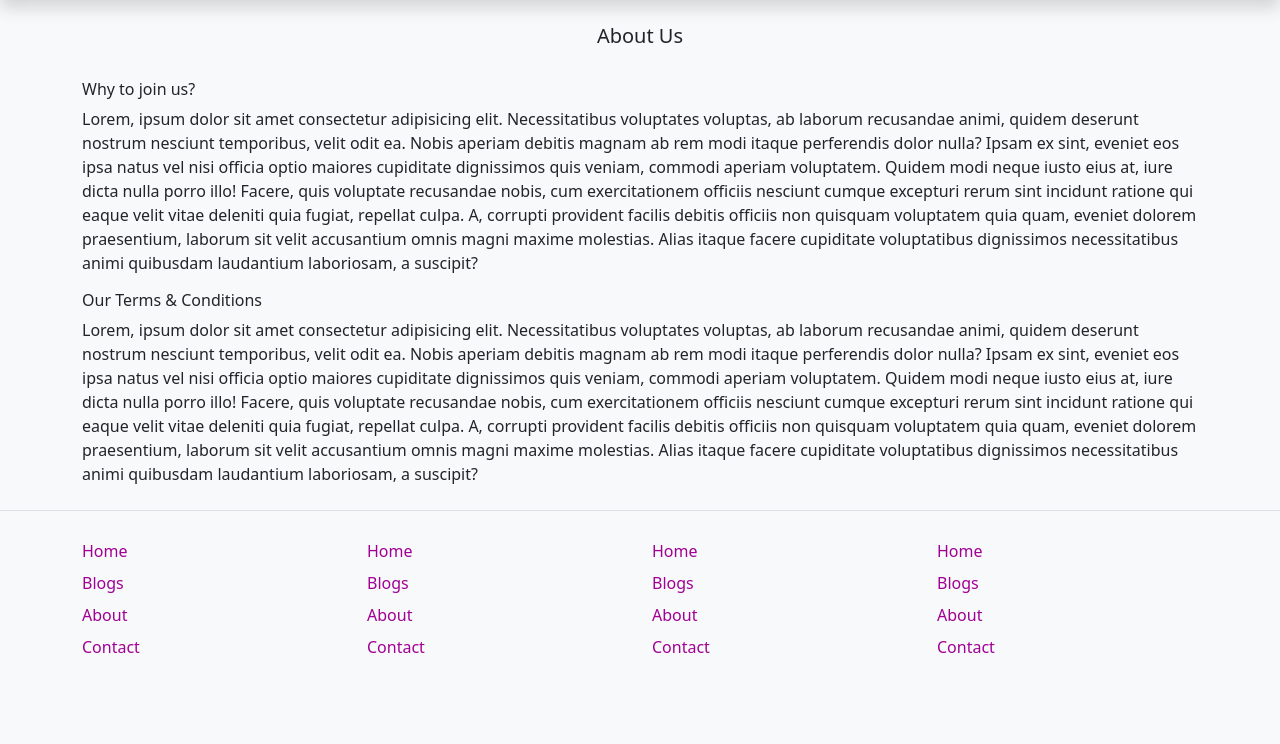
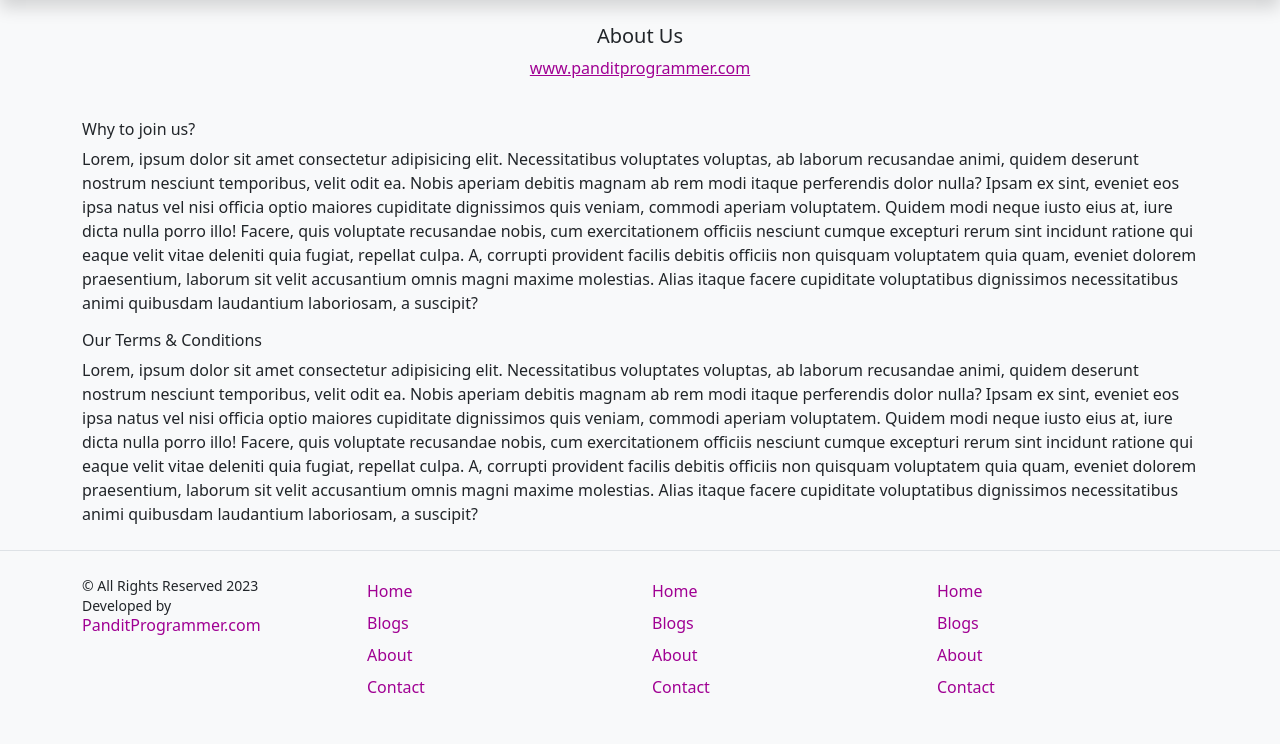
Before and after one commit to panditprogrammer/Django, a Django app: page /about/ in a window 1280 px wide. Shown: the part 56-800 px from the top of the page. Run offline with Django 4.2, Linux system fonts and the light colour scheme.

Commit message:
final commit

```diff
--- a/djangotutorials/views.py
+++ b/djangotutorials/views.py
@@ -46,6 +46,7 @@ def about(request):
 
 
 def contact(request):
+    message = ""
     if request.method == "POST":
         name = request.POST.get('name')
         email = request.POST.get('email')
@@ -53,6 +54,7 @@ def contact(request):
         message = request.POST.get('message')
         InsertContact = Contact(name=name,email=email,subject=subject,message=message)
         InsertContact.save() # save to database
-        return redirect('/contact',{"inserted":"Message Sent!"})
+        message = "Message Sent!"
+        print(request)
 
-    return render(request,"contact.html")
+    return render(request,"contact.html",{"inserted":message})
--- a/templates/about.html
+++ b/templates/about.html
@@ -4,6 +4,7 @@
   <div class="container">
     <div class="text-center py-4">
       <h1 class="h5">About Us</h1>
+      <p class="text-center"><a href="http://panditprogrammer.com" target="blank">www.panditprogrammer.com</a></p>
     </div>
     <h1 class="h6">Why to join us?</h1>
     <p class="">
--- a/templates/blogs.html
+++ b/templates/blogs.html
@@ -1,4 +1,5 @@
 {% extends 'template.html' %}
+
 
 {% block mainContent %}
   <main class="container">
@@ -20,8 +21,8 @@
                 <h1 class="h4"><a href="/blogs/{{ blog.slug }}" class="link-primary text-decoration-none">{{ blog.title }}</a></h1>
                 <p class="text-muted">{{ blog.updated_on }} | {{ blog.category }}</p>
               </div>
-              <p class="mb-2">{{ blog.description|slice:':200'| safe }}...</p>
-              <img src="/media/{{blog.img}}" alt="" class="img-fluid card-img" height="100px" />
+              <p class="mb-2">{{ blog.description|slice:':200'|safe }}...</p>
+              <img src="/media/{{ blog.img }}" alt="" class="img-fluid card-img" height="100px" />
             </div>
             {% empty %}
             <h1 class="h4">No Result Found!</h1>
--- a/templates/contact.html
+++ b/templates/contact.html
@@ -43,4 +43,10 @@
       </form>
     </div>
   </main>
+
+  <script>
+    if (window.history.replaceState) {
+      window.history.replaceState(null, null, window.location.href)
+    }
+  </script>
 {% endblock %}
--- a/templates/footer.html
+++ b/templates/footer.html
@@ -4,10 +4,12 @@
         <div class="row">
             <div class="col-lg-3 col-md-3 col-sm-6">
                     <ul class="list-group my-4">
-                        <a href="/" class="list-item nav-link py-1">Home</a>
-                        <a href="/blogs" class="list-item nav-link py-1">Blogs</a>
-                        <a href="/about" class="list-item nav-link py-1">About</a>
-                        <a href="/contact" class="list-item nav-link py-1">Contact</a>
+                        <small class="text-dark">&copy; All Rights Reserved 2023</small>
+                        <a href="http://PanditProgrammer.com" target="_blank" class="h6 text-decoration-none">
+                            <small class="text-dark fw-normal"> Developed by </small> <br>
+                            PanditProgrammer.com
+                        </a>
+
                     </ul>
             </div>
             <div class="col-lg-3 col-md-3 col-sm-6">
--- a/templates/header.html
+++ b/templates/header.html
@@ -4,7 +4,9 @@
     <meta charset="UTF-8" />
     <meta http-equiv="X-UA-Compatible" content="IE=edge" />
     <meta name="viewport" content="width=device-width, initial-scale=1.0" />
-    <title>{{ title }}</title>
+    <meta name="description" content="Python Django Website By Pandit Programmer (Chandan Prajapati, Ara)" />
+    <meta name="author" content="PanditProgrammer.com" />
+    <title>Django Blog Website in Python 2023 | Pandit Programmer (Chandan Prajapati, Ara)</title>
     {% comment %}bootstrap css{% endcomment %}
     <link href="https://cdn.jsdelivr.net/npm/bootstrap@5.3.0-alpha1/dist/css/bootstrap.min.css" rel="stylesheet" integrity="sha384-GLhlTQ8iRABdZLl6O3oVMWSktQOp6b7In1Zl3/Jr59b6EGGoI1aFkw7cmDA6j6gD" crossorigin="anonymous" />
     <link rel="stylesheet" href="/static/css/style.css" />
```
Also changed, not shown: db.sqlite3, djangotutorials/settings.py (line endings or trailing spaces).
